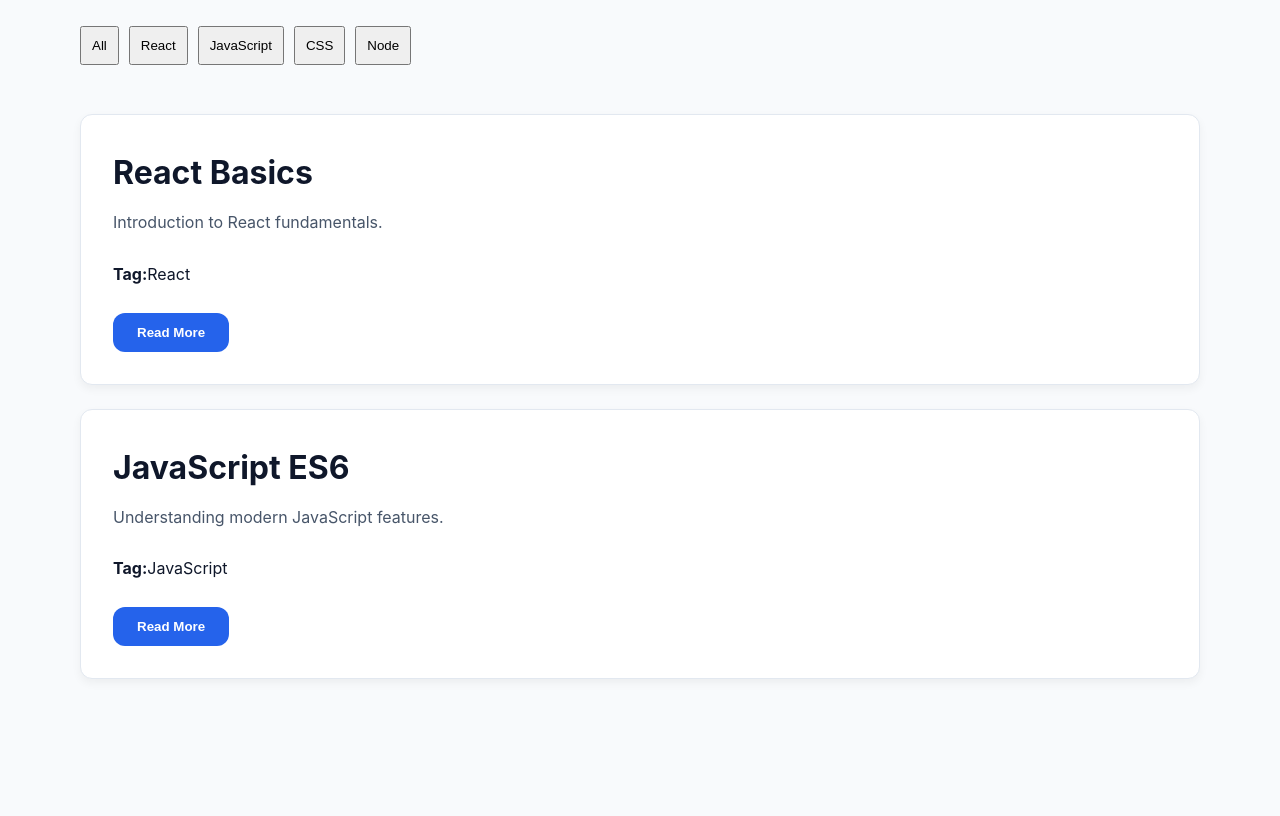
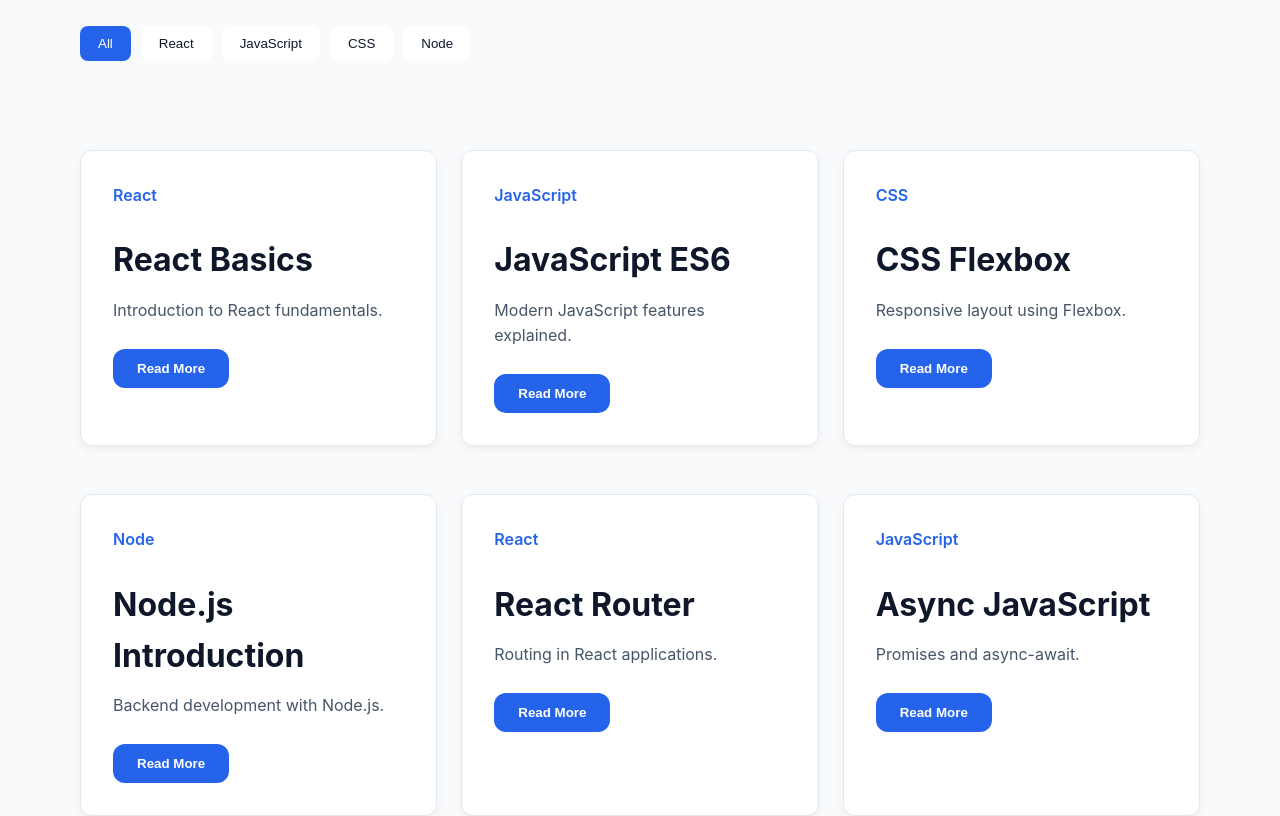
Before and after one commit to Bhumit-Maheshwari/personal-blog, a React (Vite) app: page / in a window 1280 px wide. Shown: the part 352-1168 px from the top of the page. Before the commit the page ends 1071 px from the top, so only its background shows below. Built offline with nearby package versions, Linux system fonts and the light colour scheme.

Commit message:
Complete Day 7 delivery

```diff
--- a/src/components/ArticleList.jsx
+++ b/src/components/ArticleList.jsx
@@ -4,7 +4,9 @@ function ArticleList({ articles }) {
 
   return (
 
-    <div>
+    <div
+      className="article-grid"
+    >
 
       {
         articles.map((article) => (
--- a/src/components/ui/ArticleCard.jsx
+++ b/src/components/ui/ArticleCard.jsx
@@ -1,12 +1,27 @@
+import { Link } from 'react-router-dom'
+
 import Card from './Card'
 import Button from './Button'
-import { Link } from 'react-router-dom'
 
 function ArticleCard({ article }) {
 
   return (
 
     <Card>
+
+      <div>
+
+        <span
+          style={{
+            color: 'var(--color-primary)',
+            fontWeight: '600'
+          }}
+        >
+          {article.tag}
+        </span>
+
+        <br />
+        <br />
 
         <h2>
           {article.title}
@@ -18,15 +33,9 @@ function ArticleCard({ article }) {
 
         <br />
 
-      <strong>
-        Tag:
-      </strong>
-
-      {article.tag}
-
-      <br />
-      <br />
-      <Link to={`/article/${article.slug}`}>
+        <Link
+          to={`/article/${article.slug}`}
+        >
 
           <Button>
             Read More
@@ -34,8 +43,9 @@ function ArticleCard({ article }) {
 
         </Link>
 
+      </div>
+
     </Card>
-
   )
 }
 
--- a/src/data/articles.js
+++ b/src/data/articles.js
@@ -2,55 +2,141 @@ const articles = [
 
   {
     id: 1,
-
     slug: 'react-basics',
-
     title: 'React Basics',
-
-    description:
-      'Introduction to React fundamentals.',
-
+    description: 'Introduction to React fundamentals.',
     tag: 'React',
 
     content: `
 # React Basics
 
 React is a JavaScript library for building user interfaces.
-
-## Features of React
-
-- Component-Based
-- Fast Rendering
-- Reusable UI
-
-### Why Use React?
-
-React helps developers create scalable frontend applications.
 `
   },
 
   {
     id: 2,
-
     slug: 'javascript-es6',
-
     title: 'JavaScript ES6',
-
-    description:
-      'Understanding modern JavaScript features.',
-
+    description: 'Modern JavaScript features explained.',
     tag: 'JavaScript',
 
     content: `
 # JavaScript ES6
 
-ES6 introduced modern JavaScript features.
+ES6 introduced modern JavaScript improvements.
+`
+  },
 
-## Important Features
+  {
+    id: 3,
+    slug: 'css-flexbox',
+    title: 'CSS Flexbox',
+    description: 'Responsive layout using Flexbox.',
+    tag: 'CSS',
 
-- Arrow Functions
-- Template Literals
-- Destructuring
+    content: `
+# CSS Flexbox
+
+Flexbox helps create responsive layouts.
+`
+  },
+
+  {
+    id: 4,
+    slug: 'node-intro',
+    title: 'Node.js Introduction',
+    description: 'Backend development with Node.js.',
+    tag: 'Node',
+
+    content: `
+# Node.js Introduction
+
+Node.js runs JavaScript on the server.
+`
+  },
+
+  {
+    id: 5,
+    slug: 'react-router',
+    title: 'React Router',
+    description: 'Routing in React applications.',
+    tag: 'React',
+
+    content: `
+# React Router
+
+React Router manages navigation.
+`
+  },
+
+  {
+    id: 6,
+    slug: 'async-js',
+    title: 'Async JavaScript',
+    description: 'Promises and async-await.',
+    tag: 'JavaScript',
+
+    content: `
+# Async JavaScript
+
+Async programming handles asynchronous tasks.
+`
+  },
+
+  {
+    id: 7,
+    slug: 'css-grid',
+    title: 'CSS Grid Layout',
+    description: 'Advanced CSS grid layouts.',
+    tag: 'CSS',
+
+    content: `
+# CSS Grid
+
+CSS Grid creates two-dimensional layouts.
+`
+  },
+
+  {
+    id: 8,
+    slug: 'mongodb-intro',
+    title: 'MongoDB Basics',
+    description: 'Introduction to MongoDB database.',
+    tag: 'MongoDB',
+
+    content: `
+# MongoDB Basics
+
+MongoDB is a NoSQL database.
+`
+  },
+
+  {
+    id: 9,
+    slug: 'express-routing',
+    title: 'Express Routing',
+    description: 'Routing with Express.js.',
+    tag: 'Node',
+
+    content: `
+# Express Routing
+
+Express handles backend routing.
+`
+  },
+
+  {
+    id: 10,
+    slug: 'responsive-design',
+    title: 'Responsive Design',
+    description: 'Building mobile-friendly websites.',
+    tag: 'CSS',
+
+    content: `
+# Responsive Design
+
+Responsive websites adapt to screen sizes.
 `
   }
 
--- a/src/pages/Article.jsx
+++ b/src/pages/Article.jsx
@@ -43,6 +43,13 @@ function Article() {
         </Heading>
 
         <Card>
+          <div className="markdown-content">
+
+              <ReactMarkdown>
+                  {article.content}
+              </ReactMarkdown>
+
+          </div>
 
           <ReactMarkdown>
 
--- a/src/pages/Home.jsx
+++ b/src/pages/Home.jsx
@@ -73,11 +73,30 @@ function Home() {
               onClick={() =>
                 setSelectedTag(tag)
               }
-              style={{
-                marginRight: '10px',
-                padding: '10px',
-                cursor: 'pointer'
-              }}
+             style={{
+
+              marginRight: '10px',
+
+              marginBottom: '10px',
+
+              padding: '10px 18px',
+
+              borderRadius: '8px',
+
+              border: 'none',
+
+              background:
+                selectedTag === tag
+                ? 'var(--color-primary)'
+                : 'var(--color-surface)',
+
+              color:
+              selectedTag === tag
+              ? 'white'
+              : 'var(--color-text-primary)',
+
+              cursor: 'pointer'
+          }}
             >
 
               {tag}
--- a/src/styles/global.css
+++ b/src/styles/global.css
@@ -159,3 +159,39 @@ p {
     font-size: 36px;
   }
 }
+
+/* ARTICLE GRID */
+
+.article-grid {
+
+  display: grid;
+
+  grid-template-columns:
+    repeat(auto-fit, minmax(300px, 1fr));
+
+  gap: 24px;
+
+  margin-top: 30px;
+}
+
+/* MARKDOWN CONTENT */
+
+.markdown-content {
+
+  line-height: 1.8;
+}
+
+.markdown-content h1 {
+
+  margin-bottom: 20px;
+}
+
+.markdown-content h2 {
+
+  margin-top: 20px;
+}
+
+.markdown-content ul {
+
+  padding-left: 20px;
+}
```
Lines whose indentation alone changed are shown as unchanged.
